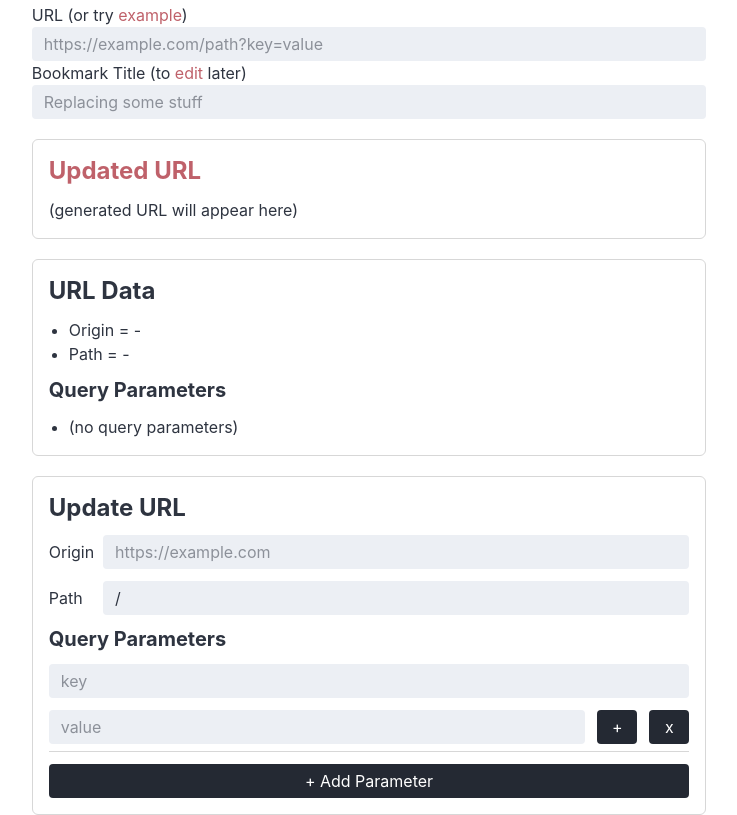
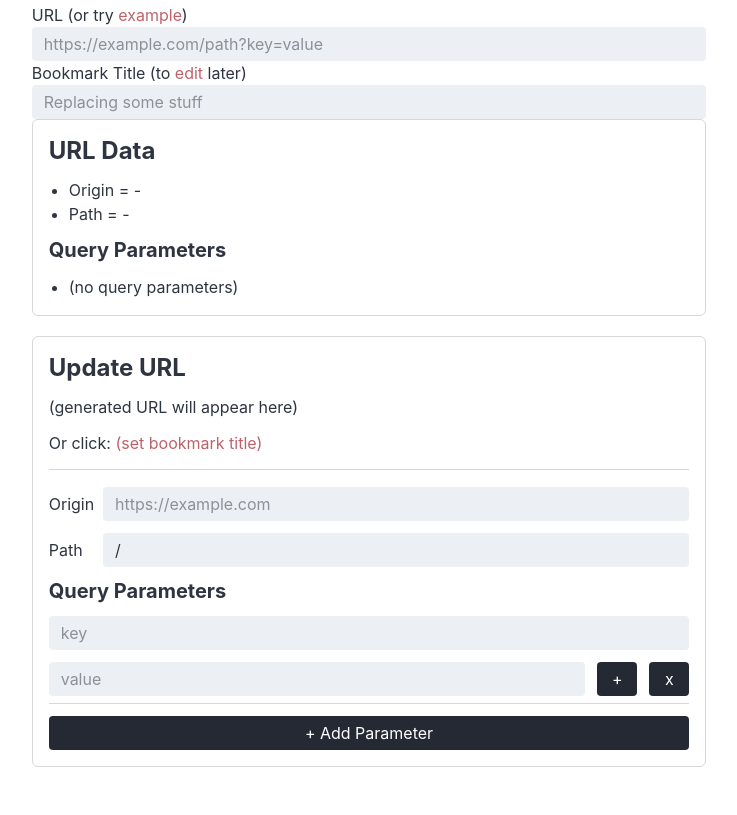
Before and after one commit to bbkane/urlstudio, a website with bundled scripts: page index.html in a window 1280 px wide. Shown: the part 93-908 px from the top of the page, without its empty margins (271-1008 px from the left). After the commit the page ends 860 px from the top, so only its background shows below. Built offline with nearby package versions, Linux system fonts and the light colour scheme.

Commit message:
Rearrange Update URL; run prettier

```diff
--- a/bamboo-overrides.css
+++ b/bamboo-overrides.css
@@ -28,10 +28,6 @@ main {
   gap: 0.75rem;
 }
 
-.generated-url-panel {
-  margin: 1.25rem 0 var(--split-gap);
-}
-
 .panel h2,
 .panel h3 {
   margin: 0;
@@ -50,6 +46,15 @@ main {
   display: block;
   margin: 0;
   word-break: break-all;
+}
+
+.bookmark-link-line {
+  margin: 0;
+}
+
+.section-separator {
+  border-top: 1px solid var(--panel-border);
+  margin: 0.1rem 0 0.35rem;
 }
 
 .field-inline {
@@ -119,10 +124,6 @@ main {
 }
 
 @media (max-width: 860px) {
-  .generated-url-panel {
-    margin: 1rem 0;
-  }
-
   .split {
     gap: 1rem;
   }
--- a/index.html
+++ b/index.html
@@ -1,6 +1,5 @@
 <!doctype html>
 <html lang="en">
-
   <head>
     <meta charset="UTF-8" />
     <meta name="viewport" content="width=device-width, initial-scale=1.0" />
@@ -13,24 +12,31 @@
     <main>
       <h1>URL Studio</h1>
 
-    <label for="user-url">URL (or try
-      <a id="user-url-example-link" href="#">example</a>)</label>
-    <input id="user-url" type="url" placeholder="https://example.com/path?key=value" />
+      <label for="user-url"
+        >URL (or try <a id="user-url-example-link" href="#">example</a>)</label
+      >
+      <input
+        id="user-url"
+        type="url"
+        placeholder="https://example.com/path?key=value"
+      />
       <p id="user-url-error" class="error" hidden></p>
 
-    <label for="bookmark-title">Bookmark Title (to
-      <a id="bookmark-title-edit-link" target="_blank" rel="noreferrer noopener">edit</a>
-      later)</label>
-    <input id="bookmark-title" type="text" placeholder="Replacing some stuff" />
-
-    <article class="panel generated-url-panel">
-      <h2>
-        <a id="generated-url-link" href="#" target="_blank" rel="noreferrer noopener">
-          Updated URL
-        </a>
-      </h2>
-      <output id="generated-url" class="generated-url-output" aria-live="polite"></output>
-    </article>
+      <label for="bookmark-title"
+        >Bookmark Title (to
+        <a
+          id="bookmark-title-edit-link"
+          target="_blank"
+          rel="noreferrer noopener"
+          >edit</a
+        >
+        later)</label
+      >
+      <input
+        id="bookmark-title"
+        type="text"
+        placeholder="Replacing some stuff"
+      />
 
       <section class="split" aria-label="Original and editable URL panes">
         <article class="panel readonly">
@@ -48,9 +54,30 @@
         <article class="panel">
           <h2>Update URL</h2>
 
+          <output
+            id="generated-url"
+            class="generated-url-output"
+            aria-live="polite"
+          ></output>
+          <p class="bookmark-link-line">
+            Or click:
+            <a
+              id="generated-bookmark-link"
+              href="#"
+              target="_blank"
+              rel="noreferrer noopener"
+            ></a>
+          </p>
+
+          <div class="section-separator" aria-hidden="true"></div>
+
           <div class="field-inline">
             <label for="editable-origin">Origin</label>
-          <input id="editable-origin" type="url" placeholder="https://example.com" />
+            <input
+              id="editable-origin"
+              type="url"
+              placeholder="https://example.com"
+            />
           </div>
 
           <div class="field-inline">
@@ -67,5 +94,4 @@
 
     <script type="module" src="./index.js"></script>
   </body>
-
 </html>
--- a/index.js
+++ b/index.js
@@ -17,8 +17,10 @@ const titleInput = document.querySelector("#bookmark-title");
 const bookmarkTitleEditLink = document.querySelector(
   "#bookmark-title-edit-link",
 );
-const generatedUrlLink = document.querySelector("#generated-url-link");
 const generatedUrlOut = document.querySelector("#generated-url");
+const generatedBookmarkLink = document.querySelector(
+  "#generated-bookmark-link",
+);
 const userUrlError = document.querySelector("#user-url-error");
 const originalOriginOut = document.querySelector("#original-origin");
 const originalPathOut = document.querySelector("#original-path");
@@ -188,14 +190,16 @@ function renderDerivedOutputs() {
     state.editablePath,
     state.editableRows,
   );
-  generatedUrlLink.href = output || "#";
-  generatedUrlLink.setAttribute(
+  generatedUrlOut.textContent = output || "(generated URL will appear here)";
+  generatedBookmarkLink.textContent =
+    state.title.trim() || "(set bookmark title)";
+  generatedBookmarkLink.href = output || "#";
+  generatedBookmarkLink.setAttribute(
     "aria-label",
     output
-      ? `Open generated URL: ${output}`
+      ? `Open bookmark: ${state.title.trim() || "Untitled"}`
       : "Generated URL is not available yet",
   );
-  generatedUrlOut.textContent = output || "(generated URL will appear here)";
   userUrlError.textContent = state.userUrlError;
   userUrlError.hidden = !state.userUrlError;
 }
```
Also changed, not shown: AGENTS.md (line endings or trailing spaces). Lines whose indentation alone changed are shown as unchanged.
